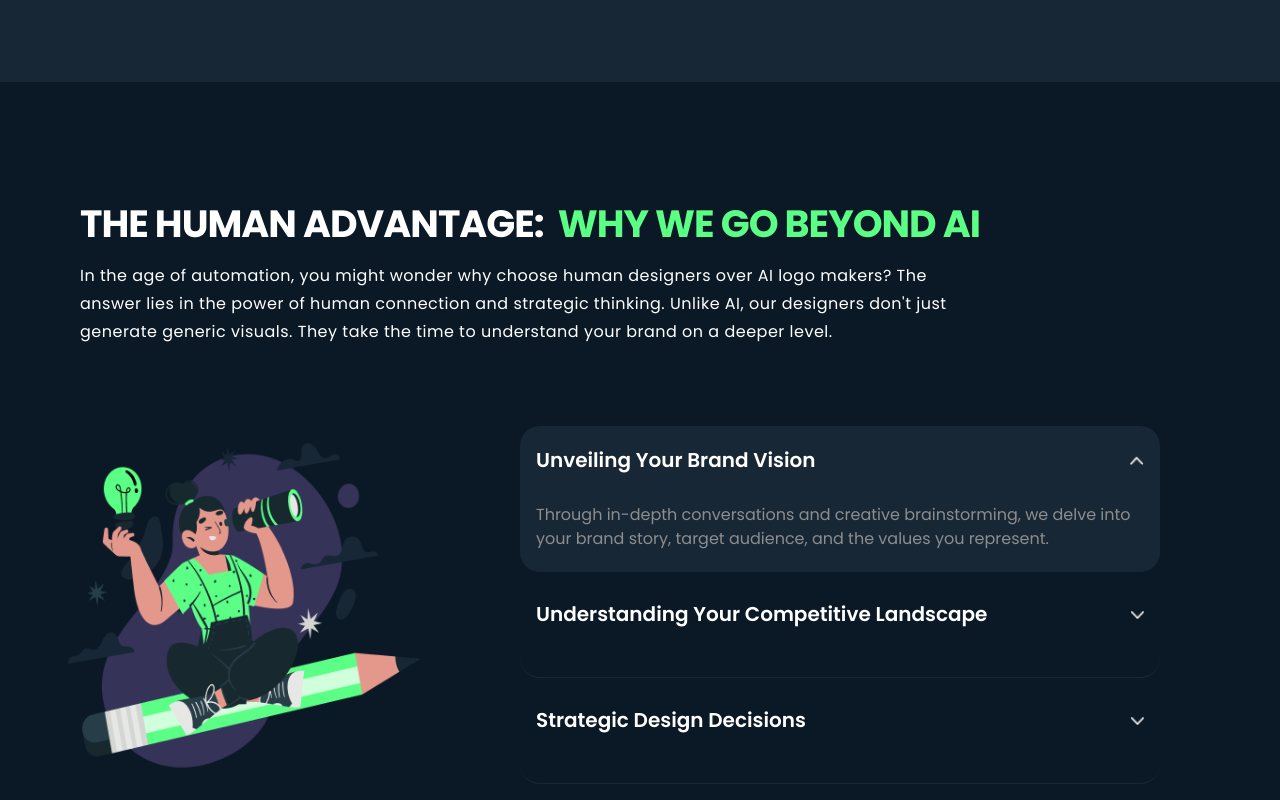
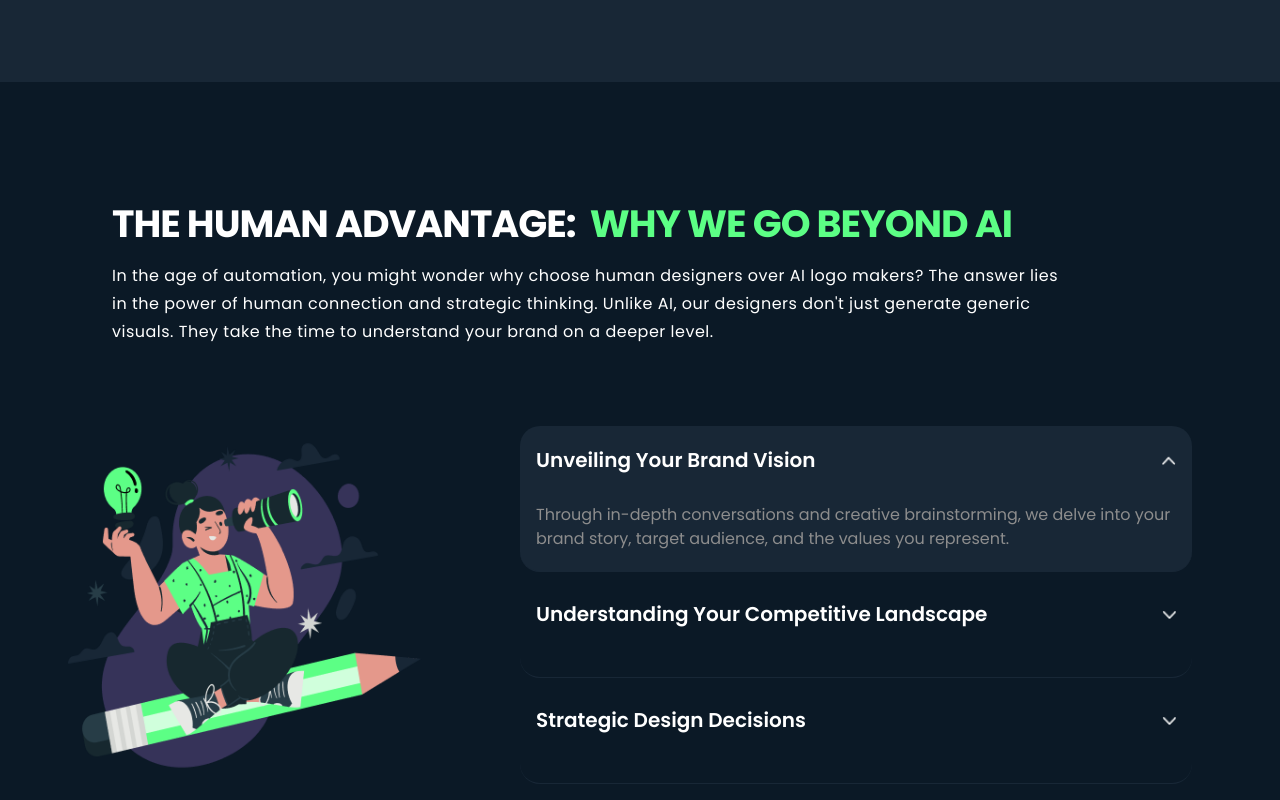
Before and after one commit to shashank8112357010/logo-designmaker, a Next.js app: page /about-us in a window 1280 px wide. Shown: the part 1720-2520 px from the top of the page. Built offline with nearby package versions, Linux system fonts and the light colour scheme.

Commit message:
changes in image

```diff
--- a/src/app/about-us/page.js
+++ b/src/app/about-us/page.js
@@ -65,10 +65,10 @@ export default function AboutUs() {
             <div>
                 <main className="max-w-[1920px] mx-auto w-full items-center flex pt-10">
 
-                    <div className={`flex flex-row-reverse text-white pt-10 pb-10 lg:pt-20 lg:pb-10 px-4 justify-center lg:justify-start sm:px-10 lg:px-20 gap-10 flex-wrap lg:flex-nowrap`}>
+                    <div className={`flex flex-row-reverse text-white pt-10 pb-10 lg:pt-20 lg:pb-10 px-4 justify-center lg:justify-start sm:px-10 lg:pl-28 lg:pr-20 gap-10 flex-wrap lg:flex-nowrap`}>
 
                         {/* {/ first section /} */}
-                        <div className="max-w-[900px] flex flex-col gap-4 items-center text-center lg:text-start">
+                        <div className="max-w-[950px] flex flex-col gap-4 items-center text-center lg:text-start">
                             <h2 className="w-full uppercase lg:text-[38px] sm:text-[25px] text-[18px] font-bold leading-[21px] sm:leading-[29px] lg:leading-[44px] tracking-[-1px] text-white ">
                                 The Human Advantage:
                                 <span className="text-primaryGreen">&nbsp; Why We Go Beyond AI</span>
@@ -82,7 +82,7 @@ export default function AboutUs() {
                 </main>
 
                 <main className="max-w-[1920px] mx-auto w-full justify-center items-center flex pb-10 ">
-                    <div className={`flex text-white pb-20 lg:pb-20 px-4 items-center justify-center sm:px-10 lg:px-10 flex-wrap lg:flex-nowrap pt-10 `}>
+                    <div className={` flex text-white pb-20 lg:pb-20 px-4 items-center justify-center sm:px-10 lg:px-10 flex-wrap lg:flex-nowrap pt-10 `}>
                         {/* {/ first section /} */}
                         {AboutImg.filter((item) => item.id === currentIndex)
                             .map((item) => {
@@ -95,7 +95,7 @@ export default function AboutUs() {
 
 
                         {/* {/ second section /} */}
-                        <section className="bg-primaryBlack mt-8 lg:mt-0 flex items-center text-white px-4 sm:px-10 lg:px-20">
+                        <section className="bg-primaryBlack mt-8 lg:mt-0 flex items-center text-white px-4 sm:px-10 lg:pl-20 lg:pr-12">
                             <div className="flex flex-col max-w-[1023px] mx-auto gap-2">
                                 {AboutFaqs.map((item, index) => {
                                     return (
```
